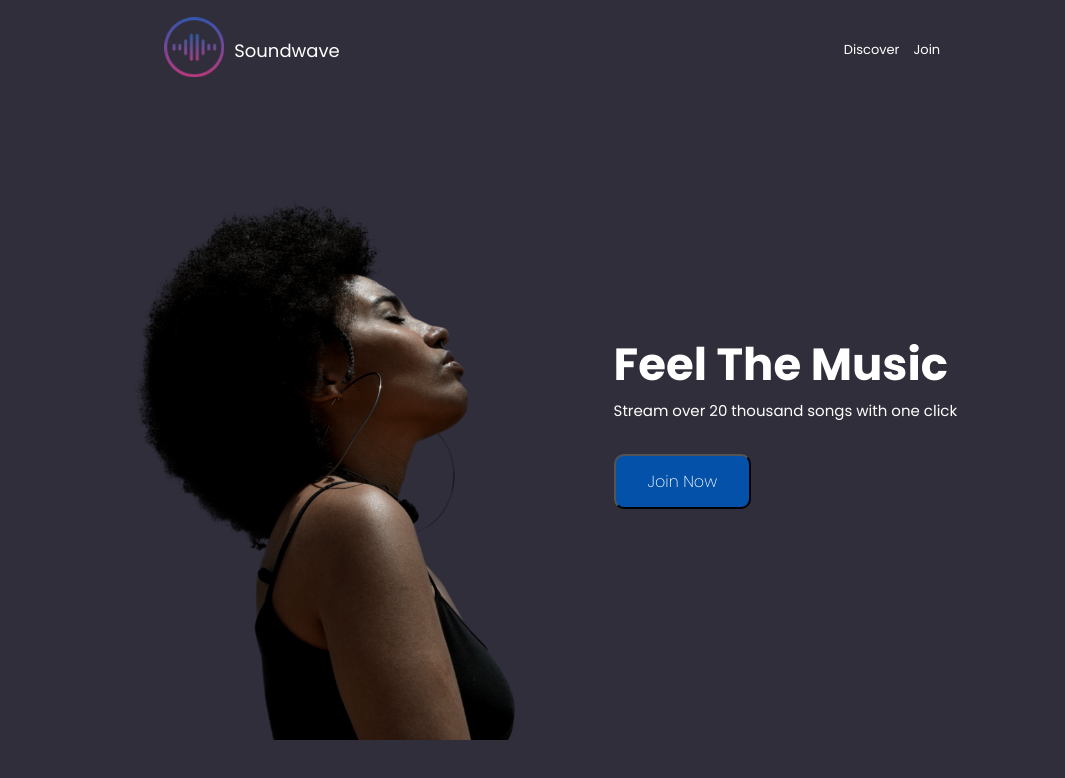
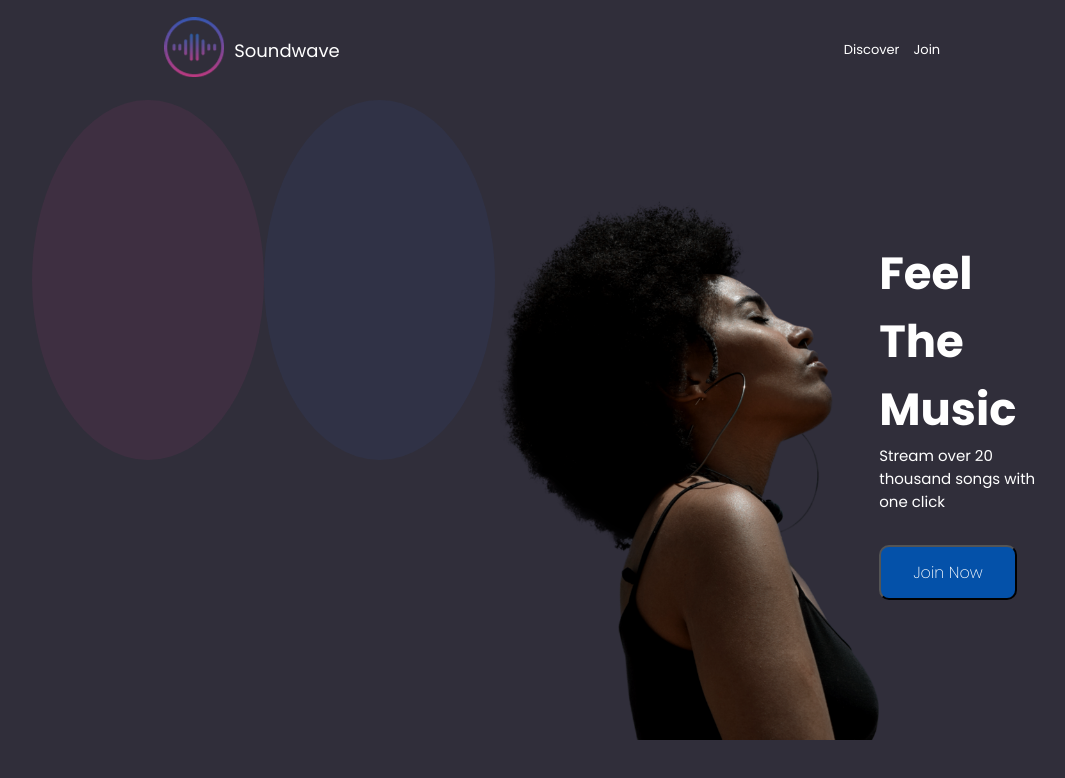
Before and after one commit to sablinali/soundwave-project, a React (Vite) app: page / in a window 1280 px wide. Shown: the top 778 px of the page, without its empty margins (68-1133 px from the left). Built offline with nearby package versions, Linux system fonts and the light colour scheme.

Commit message:
gave background color to the form and started the circles

```diff
--- a/src/pages/Homepage/Homepage.style.tsx
+++ b/src/pages/Homepage/Homepage.style.tsx
@@ -35,3 +35,22 @@ export const GirlDiv = styled.div`
     display: flex;
     align-items: end;
 `
+
+export const PinkBubble = styled.div`
+    background-color: #bc3a801a;
+    width: 450px;
+    height: 360px;
+    border-radius: 60%;
+`
+
+export const BlueBubble = styled.div`
+    background-color:#3457b21a;
+    width: 450px;
+    height: 360px;
+    border-radius: 60%;
+`
+
+export const BigBlueBubble = styled.div`
+    background-color:#3457b21a,
+
+`
--- a/src/pages/Homepage/Homepage.tsx
+++ b/src/pages/Homepage/Homepage.tsx
@@ -1,13 +1,17 @@
 import React from 'react'
 import girl from '../../assets/girl.png'
 import JoinButton from '../../components/JoinButton/JoinButton'
-import { GirlDiv, GirlImg, H1, HomeContainer, Ptext, TextDiv } from './Homepage.style'
+import { BigBlueBubble, BlueBubble, GirlDiv, GirlImg, H1, HomeContainer, PinkBubble, Ptext, TextDiv } from './Homepage.style'
 
 type Props = {}
 
 const Homepage = (props: Props) => {
   return (
     <HomeContainer>
+
+          <PinkBubble></PinkBubble>
+          <BlueBubble></BlueBubble>
+          <BigBlueBubble></BigBlueBubble>
           <GirlDiv>
               <GirlImg src={girl} alt='a girl listening to music'/>
           </GirlDiv>
--- a/src/pages/JoinPage/JoinPage.style.tsx
+++ b/src/pages/JoinPage/JoinPage.style.tsx
@@ -22,7 +22,7 @@ export const H1Join = styled.h1`
 `
 
 export const Form = styled.form`
-    background-color:'#211f27';
+    background-color: #202027;
     min-width: 500px;
     display: flex;
     flex-direction: column;
@@ -31,9 +31,12 @@ export const Form = styled.form`
     border-radius: 15px;
     @media screen and (max-width:700px){
         min-width: 350px;
-        padding: 30px 50px
+        padding: 30px 50px;
+        background-color:#202027;
+
     }
 `
+
 
 export const SpanColoured = styled.h1`
     color: ${theme.accentText};
```
